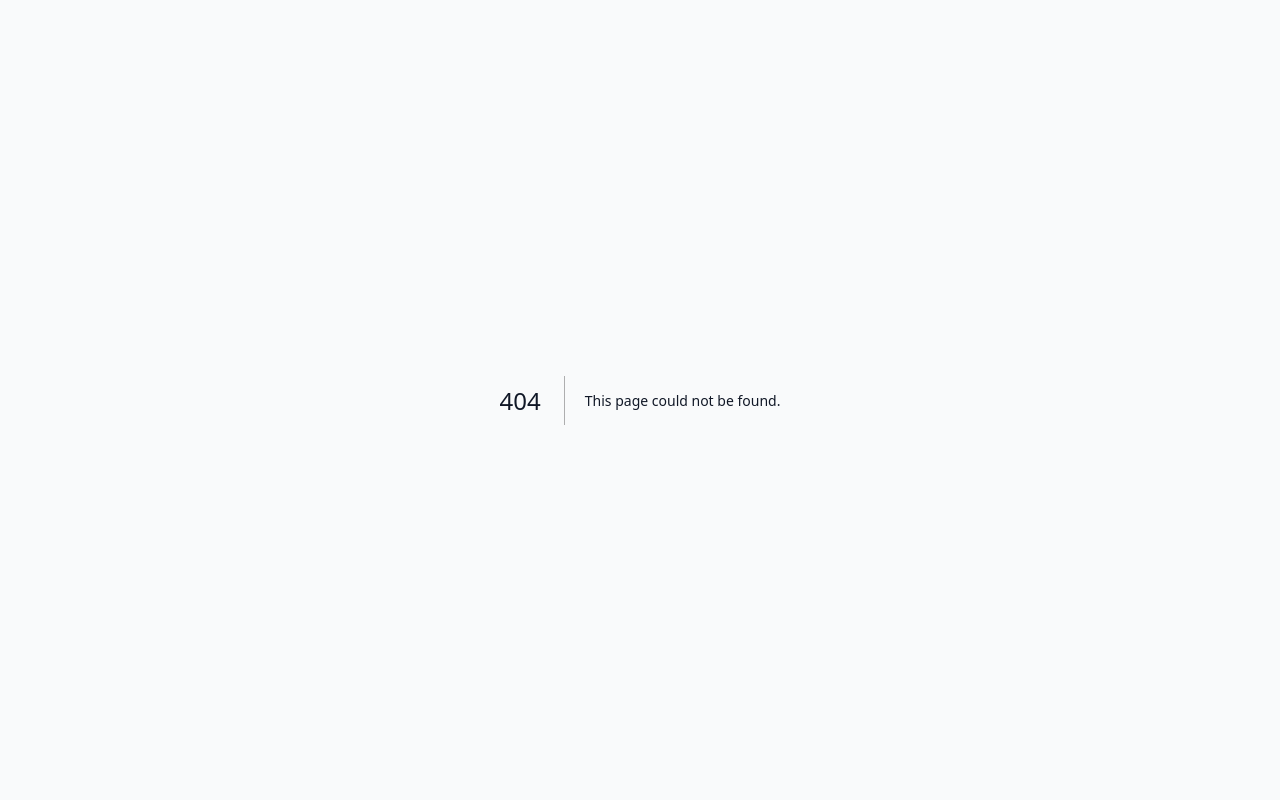
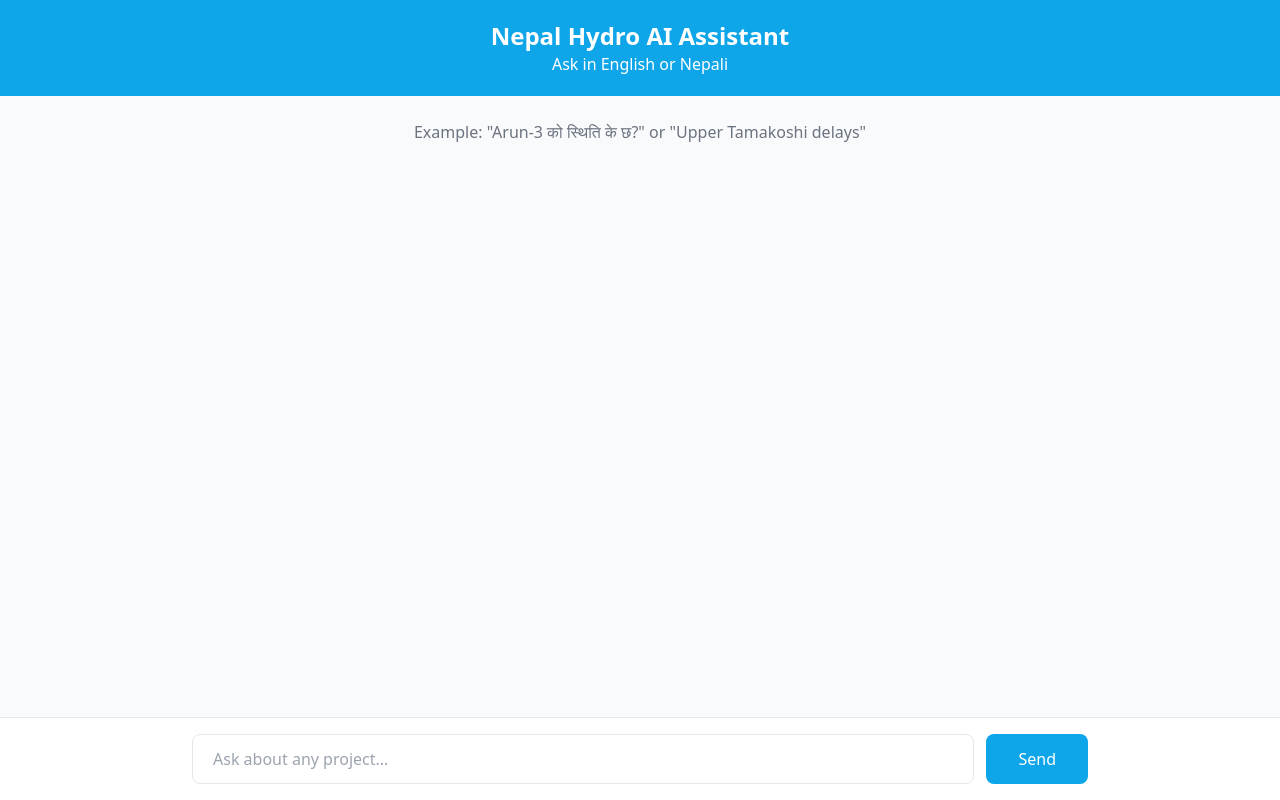
Before and after one commit to moktanBishal/nepalHydroBot, a Next.js app: page /chat in a window 1280 px wide. Before the commit this address had no page. Built offline with nearby package versions, Linux system fonts and the light colour scheme.

Commit message:
Implement chat component with message handling

```diff
--- /dev/null
+++ b/app/chat/page.tsx
@@ -0,0 +1,67 @@
+'use client'
+
+import { useState } from 'react'
+
+export default function Chat() {
+  const [messages, setMessages] = useState<{role: string, content: string}[]>([])
+  const [input, setInput] = useState('')
+  const [loading, setLoading] = useState(false)
+
+  const send = async () => {
+    if (!input.trim() || loading) return
+    const userMessage = input
+    setMessages(m => [...m, { role: 'user', content: userMessage }])
+    setInput('')
+    setLoading(true)
+
+    const res = await fetch('/api/chat', {
+      method: 'POST',
+      body: JSON.stringify({ message: userMessage }),
+      headers: { 'Content-Type': 'application/json' }
+    })
+
+    const data = await res.json()
+    setMessages(m => [...m, { role: 'assistant', content: data.response || 'No response' }])
+    setLoading(false)
+  }
+
+  return (
+    <div className="flex flex-col h-screen">
+      <header className="bg-primary text-white p-5 text-center">
+        <h1 className="text-2xl font-bold">Nepal Hydro AI Assistant</h1>
+        <p>Ask in English or Nepali</p>
+      </header>
+
+      <div className="flex-1 overflow-y-auto p-6 space-y-4">
+        {messages.length === 0 && (
+          <p className="text-center text-gray-500">Example: "Arun-3 को स्थिति के छ?" or "Upper Tamakoshi delays"</p>
+        )}
+        {messages.map((m, i) => (
+          <div key={i} className={m.role === 'user' ? 'text-right' : 'text-left'}>
+            <div className={`inline-block max-w-lg px-5 py-3 rounded-2xl ${
+              m.role === 'user' ? 'bg-primary text-white' : 'bg-gray-200'
+            }`}>
+              {m.content}
+            </div>
+          </div>
+        ))}
+        {loading && <p className="text-center text-gray-500">Thinking...</p>}
+      </div>
+
+      <div className="p-4 border-t bg-white">
+        <div className="max-w-4xl mx-auto flex gap-3">
+          <input
+            value={input}
+            onChange={e => setInput(e.target.value)}
+            onKeyDown={e => e.key === 'Enter' && send()}
+            placeholder="Ask about any project..."
+            className="flex-1 px-5 py-3 border rounded-lg focus:ring-2 focus:ring-primary outline-none"
+          />
+          <button onClick={send} disabled={loading} className="bg-primary text-white px-8 py-3 rounded-lg hover:bg-blue-600 disabled:opacity-50">
+            Send
+          </button>
+        </div>
+      </div>
+    </div>
+  )
+}
```
